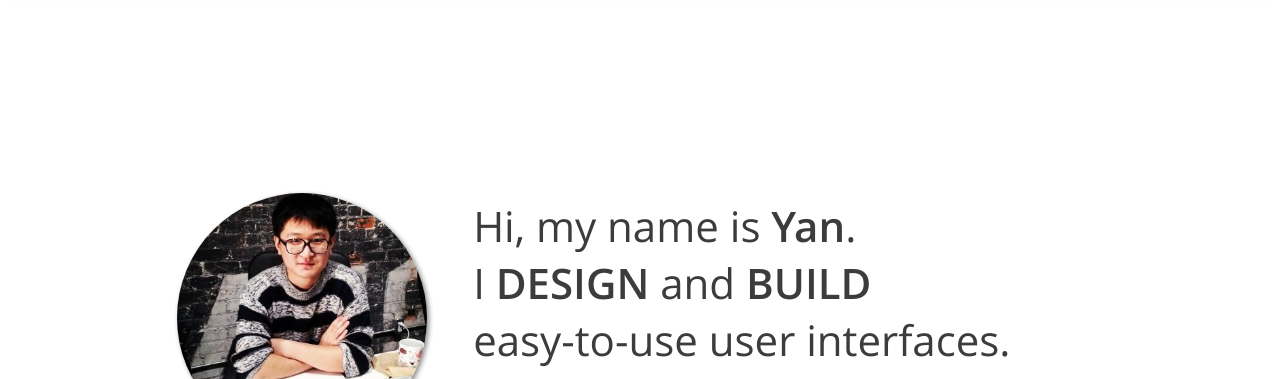
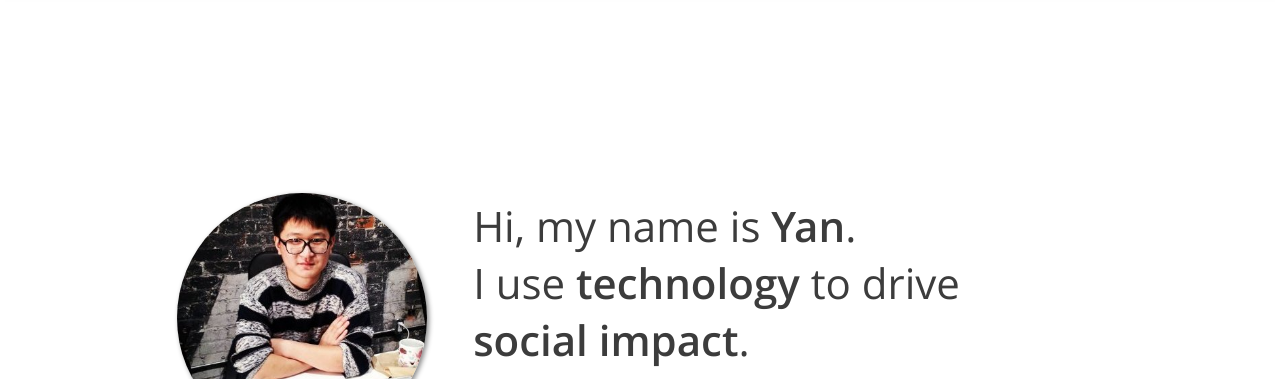
Before and after one commit to hongyanh/portfolio, a website: page index.html in a window 1280 px wide. Shown: the part 82-461 px from the top of the page. Drawn offline with Linux system fonts and the light colour scheme.

Commit message:
update homepage

```diff
--- a/index.html
+++ b/index.html
@@ -10,7 +10,7 @@
   <link rel="stylesheet" type="text/css" href="css/normalize.css">
   <link rel="stylesheet" type="text/css" href="css/main.min.css">
   <link rel="stylesheet" href="https://maxcdn.bootstrapcdn.com/font-awesome/4.5.0/css/font-awesome.min.css">
-  <title>Yan Hong | UIUX Designer / Full Stack Developer in Vancouver</title>
+  <title>Yan Hong | A Full Stack Entrepreneur in Vancouver</title>
   <script src="https://use.typekit.net/iuy4olo.js"></script>
   <script>try{Typekit.load({ async: true });}catch(e){}</script>
   <script src="//code.tidio.co/fukixyb0rbbn65qwcpucvihkyhc44aco.js"></script>
@@ -29,7 +29,7 @@
   </nav>
   <div class="txt-center full-width v-center home-center">
     <img class="circle profile-pic inline middle margin-l2r2" src="images/profile.jpg" alt="yan hong">
-    <h1 class="home-intro inline middle txt-left">Hi, my name is <strong>Yan</strong>. <br>I <strong>DESIGN</strong> and <strong>BUILD</strong> <br>easy-to-use user interfaces. <br>
+    <h1 class="home-intro inline middle txt-left">Hi, my name is <strong>Yan</strong>. <br>I use <strong>technology</strong> to drive <br><strong>social impact</strong>.<br>
     <a class="download-resume" href="resume.pdf" target="_blank">Download Resume</a>
     <span class="social-icons">
     <a href="https://ca.linkedin.com/in/hongyanh" target="_blank"><i class="fa fa-linkedin"></i></a>
```
Also changed, not shown: 1 other file.
